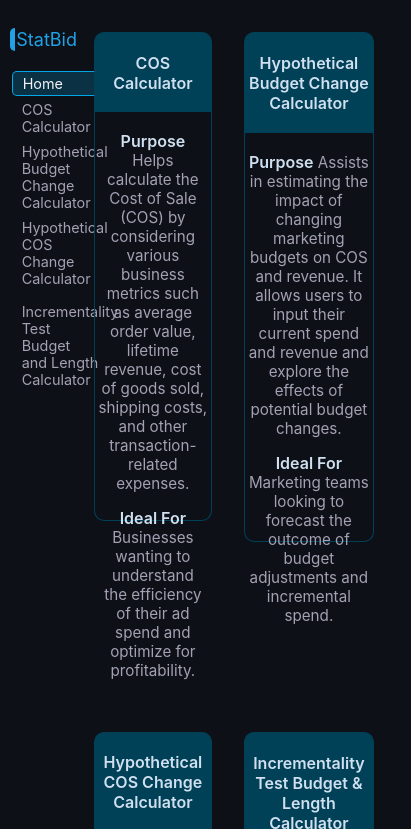
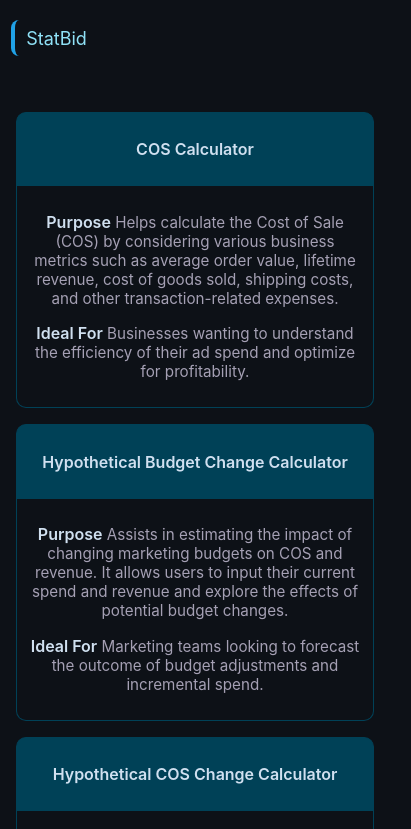
Before and after one commit to statbid/calculators, a plain HTML site: page views/pages/app/index.html in a window 390 px wide. Shown: the top 829 px of the page, 411 px wide, since content can reach past the window. Drawn offline with Linux system fonts and the light colour scheme.

Commit message:
feat: improve responsiveness

```diff
--- a/views/pages/app/css/style.css
+++ b/views/pages/app/css/style.css
@@ -58,6 +58,5 @@
 input[type="text"] {
   border: 1px solid #1d2127;
   border-radius: 5px;
-  float: right;
   background-color: transparent;
 }
--- a/views/pages/app/js/components/cos-calculator/cosCalculator.component.js
+++ b/views/pages/app/js/components/cos-calculator/cosCalculator.component.js
@@ -7,47 +7,87 @@
 
 const template = `
 <div id="cos-calc-component">
+
     <div class="form-title">
         <p>COS Calculator</p>
     </div>
-    <div class="grid-container calc-main">
-        <div class="form-body flex-column" id="metric-calculator">
+
+    <div class="calc-main">
+
+        <div class="form-body" id="metric-calculator">
             <p class="sub-section-head bottom-border-thick">Business Metrics</p>
+
             <div class="form-input" >
+                <div class="label">
                     <label for="metric_order" class="label">Average Order Value</label>
+                </div>
+                <div class="input">
                     <input type="text" id="metric-order" class="metric_us" value="200">
                 </div>
+            </div>
+
             <div class="form-input">
+                <div class="label">
                     <label>Average Lifetime Revenue</label>
+                </div>
+                <div class="input">
                     <input type="text" id="metric-revenue" class="metric_us" value="250">
                 </div>
+            </div>
+
             <div class="form-input">
+                <div class="label">
                     <label>Average Cost of Goods Sold</label>
+                </div>
+                <div class="input">
                     <input type="text" id="metric-goods" class="metric_percent" value="50">
                 </div>
+            </div>
+
             <div class="form-input">
+                <div class="label">
                     <label>Average Shipping Costs</label>
+                </div>
+                <div class="input">
                     <input type="text" id="metric-ship" class="metric_percent" value="12">
                 </div>
+            </div>
+
             <div class="form-input">
+                <div class="label">
                     <label>Average CC / Processing Fees</label>
+                </div>
+                <div class="input">
                     <input type="text" id="metric-fee" class="metric_percent" value="2.9">
                 </div>
+            </div>
+
             <div class="form-input">
+                <div class="label">
                     <label>Other Per-Transaction Expenses</label>
+                </div>
+                <div class="input">
                     <input type="text" id="metric-expense" class="metric_percent" value="5.0">
                 </div>
+            </div>
+
             <div class="form-input">
+                <div class="label">
                     <label>Optimization Options</label>
+                </div>
+                <div class="input">
                     <input type="radio" name="metric-optimize" value="0" id="metric_optimize_init" checked>
                     <label for="metric_optimize_init">Initial</label>
                     <input type="radio" name="metric-optimize" value="1" id="metric_optimize_life">
                     <label for="metric_optimize_life">Lifetime</label>
                 </div>
             </div>
+
+        </div>
+
         <div class="calculator_results">
             <p class="sub-section-head bottom-border-thick">New COS Targets for Variable Cost Channels</p>
-            <div class="flex-container">
+            <div id="result-dashboard">
                 <div>
                     <p class="grid-cell"><span id="metric_marginal" class="big-font">0 Days</span><br><br><span class="sub-title">Target Marginal COS</span></p>
                 </div>
@@ -76,34 +116,33 @@
     font-weight:600;
 }
 .sub-section-head {
-    /*color: #0081a7;*/
     color: rgba(20, 240, 250, 0.8);
-    padding: 3%;
-    font-size:1.2rem;
+    padding:3%;
+    font-size:1.1rem;
     font-weight:600;
     border: 1px solid #004157;
     background-color: rgba(220, 220, 255, 0.1);
     border-radius: 5px;
+    text-align:center;
 }
 
 .big-font {
     font-weight:600;
-    font-size:3rem;
+    font-size: 3rem;
 }
-.calc-main{
+
+.calc-main {
     margin-bottom:2%;
+    background-color: #10151f;
 }
 .flex-column {
     flex:1;
     padding:20%;
 }
-.head-card {
-
-}
 .form-title {
     color: #f0f0f0;
     background-color: #004157;
-    padding:0.5% 3%;
+    padding:0.1% 3%;
     font-size:1.5rem;
     font-weight:600;
     border-radius: 5px 5px 0px 0px;
@@ -124,6 +163,7 @@
     display:grid;
     grid-template-columns: 50% 50%;
 }
+
 .metrics-calculator {
     /*
     border-radius: 5px;
@@ -132,7 +172,7 @@
 
 .calculator_results, .form-body {
     padding:1% 3% 5% 3%;
-    background-color: #10151f;
+
 }
 .calculator_results {
     /*background-color: #0f151f;*/
@@ -144,83 +184,70 @@
     border-radius: 0px 5px 0px 0px;
 }
 
-label {
-    margin-bottom:20px;
-    width:5%;
-}
 
 input[type="radio"] {
     border: 1px solid white;
 }
+
 input[type="text"]{
     color: #0091cf;
     font-weight: 600;
     font-size:16px;
-    padding: 10px 8px;
-    width: 30%;
+    padding: 3% 2%;
     border: 1px solid #004157;
     background-color: #0f101f;
+    width:90%;
 }
+
 .form-input{
-    padding: 3% 3% 6% 3%;
+    padding: 1% 1% 5% 1%;
     border: 1px solid #004157;
     border-radius: 5px;
-    margin-bottom:0.5rem;
+    margin:0.2rem;
     background-color: rgba(50,150, 190, 0.1);
 }
 
-/* General styles */
-    #metric_calculator *,
-    #metric_calculator ::after,
-    #metric_calculator ::before {
-        box-sizing: border-box;
+
+@media only screen and (min-width: 600px){
+
 }
 
-    #metric_calculator {
-        position: relative;
-        max-width: 720px;
-        width: 100%;
-        margin: 20px auto;
-        /*background: #0c1a5b;*/
-        padding: 35px 27px 20px;
+@media only screen and (min-width: 768px){
+    input[type="text"] {
+        padding: 3% 4%;
+        width:90%;
+    }
+    .calc-main {
+        display: grid;
+        grid-template-columns: 30% 70%;
     }
 
-    #metric_calculator .metric_calculator_switch input {
-        position: absolute !important;
-        clip: rect(0, 0, 0, 0);
-        height: 1px;
-        width: 1px;
-        border: 0;
-        overflow: hidden;
+    #result-dashboard {
+        display: grid;
+        grid-template-columns: 50% 50%;
+
+    }
+    .form-input {
+        padding: 3% 5%;
+        margin:0.3rem;
     }
 
-    /* Styling other elements */
-    .metric_calculator_titel {
-        font-size: 38px;
-        text-transform: capitalize;
-        font-weight: 700;
-        text-align: center;
-        padding-bottom: 18px;
-        color: #0081a7;
+    .form-body {
+        margin:1rem;
+        margin-left:0;
+        border: 1px solid #004157;
+        border-radius:5px;
+        padding:8% 10%;
     }
 
-    .metric_calculator_divider {
-        background: rgba(245, 245, 245, .11);
-        height: 2px;
-        width: 75%;
-        margin: 0 auto 10px;
+    .calculator_results{
+        margin: 1rem;
+        margin-right:0;
     }
 
-    /* Input styles */
-    #metric_calculator input[type=text] {
-        width: 100%;
-        max-width: 200px;
-        border: 0;
-        box-shadow: inset 1px 1px 5px #060606;
-        background: #0c1a5b;
-        padding: 5px 15px;
-        color: #0081a7;
-    }`
+}
+
+`
 
 const eventHandlers = {
     cosCalculatorComponentHandler: () => {
--- a/views/pages/app/js/components/home/home.component.js
+++ b/views/pages/app/js/components/home/home.component.js
@@ -48,7 +48,6 @@
     margin: 1rem;
     color: #a5a0b4;
     font-size: 0.95rem;
-    flex:1;
   }
 
   .calculator-description-container:hover{
@@ -59,11 +58,6 @@
     color: #d0e0f0;
     font-size: 1rem;
     font-weight:600;
-  }
-
-  #home-component {
-    display: grid;
-    grid-template-columns: auto auto;
   }
   .calculator-title {
     font-weight:600;
@@ -86,6 +80,19 @@
     border-top: 0px;
     height:60%;
   }
+
+  @media only screen and (min-width: 600px){
+
+  }
+
+  @media only screen and (min-width: 768px){
+
+    #home-component {
+      display:grid;
+      grid-template-columns:25% 25% 25% 25%;
+      height: 100vh;
+    }
+  }
 `
 
 const eventHandlers = {}
--- a/views/pages/app/js/components/incrementality-test-length/incrementalityTestLength.component.js
+++ b/views/pages/app/js/components/incrementality-test-length/incrementalityTestLength.component.js
@@ -70,90 +70,7 @@
         </div>
     </div>
 </div>`
-const style = `#bl_calculator,
-    #bl_calculator * {
-        box-sizing: border-box;
-        line-height: 1.6;
-    }
-
-    #bl_calculator {
-        position: relative;
-        max-width: 720px;
-        width: 100%;
-        margin: 20px auto;
-        background: #0C1A5B;
-        padding: 35px 27px 20px;
-        box-shadow: 1px 1px 5px rgba(0, 0, 0, .2);
-    }
-
-    .bl_calculator_titel {
-        font-size: 38px;
-        text-transform: capitalize;
-        font-weight: 700;
-        text-align: center;
-        padding-bottom: 18px;
-        color: #fff;
-    }
-
-    .bl_calculator_divider {
-        background: rgba(245, 245, 245, .11);
-        height: 2px;
-        width: 75%;
-        margin: 0 auto 10px;
-    }
-
-    .bl_calculator_input_section {
-        float: left;
-        width: calc(50% - 5px);
-        margin-right: 10px;
-        padding-top: 15px;
-    }
-
-    .bl_calculator_row {
-        margin-bottom: 10px;
-        padding: 20px 0;
-        background: #f5f5f5;
-        box-shadow: 1px 1px 5px #060606;
-    }
-
-    .bl_calculator input[type="text"] {
-        width: 100%;
-        max-width: 200px;
-        border: 0;
-        box-shadow: inset 1px 1px 5px #060606;
-        background: #0C1A5B;
-        padding: 5px 15px;
-        color: #fff;
-    }
-
-    .bl_calculator_cell {
-        float: left;
-        width: 50%;
-    }
-
-    .bl_calculator_results {
-        margin-top: 20px;
-    }
-
-    @media all and (max-width: 768px) {
-        .bl_calculator_input_section {
-            float: none;
-            width: 100%;
-            margin-right: 0;
-        }
-    }
-
-    @media all and (max-width: 420px) {
-        .bl_calculator_titel {
-            font-size: 25px;
-            line-height: 28px;
-        }
-
-        .bl_calculator .bl_calculator_cell {
-            float: none;
-            width: 100%;
-        }
-    }`
+const style = ``
 const eventHandlers = {}
 
 const incrementalityTestComponent = new Component({ template, style, eventHandlers })
--- a/views/pages/app/js/components/main-panel/mainPanel.component.js
+++ b/views/pages/app/js/components/main-panel/mainPanel.component.js
@@ -12,7 +12,6 @@
   #main-panel-component {
     /*border-radius: 1%;
     border: 1px solid #1d2127;*/
-    flex:70%;
     margin-top:1rem;
     /*padding:2% 2%;   */
   }
--- a/views/pages/app/js/components/root.component.js
+++ b/views/pages/app/js/components/root.component.js
@@ -16,13 +16,29 @@
   </div>`
 
 const style = `
+/* for mobile phones*/
+
   #main-container {
     margin:auto;
-    max-width:1300px;
-    display: grid;
-    grid-template-columns: 20% 80%;
-    min-height:100vh;
-  }`
+    width:100%;
+    height:100%;
+  }
+
+  @media only screen and (min-width: 600px){
+  /* For Tablets */
+    margin:auto;
+    width:100%;
+  }
+
+  @media only screen and (min-width: 768px){
+    /* For desktop: */
+    #main-container {
+      margin:auto;
+      max-width:1300px;
+      min-height:100vh;
+    }
+  }
+  `
 
 const rootComponent = new Component({ template, style })
 
--- a/views/pages/app/js/components/side-nav-panel/sideNavPanel.component.js
+++ b/views/pages/app/js/components/side-nav-panel/sideNavPanel.component.js
@@ -25,25 +25,34 @@
 
 const template = `
   <div id="side-nav-panel-component">
-    <p id="org-name">StatBid</p>
-    ${linksTable}
+    <div id="title-menu">
+      <p id="org-name">StatBid</p>
+    </div>
+    <div id="menu-list">
+      ${linksTable}
+    </div>
   </div>`
 
 const style = `
   #org-name {
-    color: #20a2e7;
+    color: #90e2f7;
     font-size: 18px;
-    border-left: 5px solid #20a2e7;
-    border-radius: 5px;
+    border-left: 0.3rem solid #20a2e7;
+    border-radius: 0.5rem;
     padding: 2% 3%;
+  }
+
+  #title-menu {
+    position:top;
+    /*background-color: #006177;*/
+    width: 100vw;
+    padding:0.5% 3%;
   }
 
   #side-nav-panel-component {
     color: #a5a0b4;
-    flex:10%;
     height: 100%;
-    margin: 0 1rem 0 0;
-    padding: 10px;
+    padding: 0% 10% 5% 0%;
   }
 
   #links-table td {
@@ -51,7 +60,19 @@
     text-wrap: wrap;
     font-size: 0.9rem;
     border-radius: 5px;
+  }
 
+  #menu-list {
+    background-color: rgba(30,50,70, 1);
+    border-radius: 5px;
+    width:50vw;
+    padding: 5%;
+    position: absolute;
+    left: 0px;
+    top: 7rem;
+    z-index:1;
+    margin: -10% 0%;
+    display: none;
   }
 
   .current-link {
@@ -65,8 +86,32 @@
   }
 
   .hover-bg-color:hover {
-  background-color: rgba(0,180,250, 0.2);
+    background-color: rgba(0,180,250, 0.2);
   }
+
+  @media only screen and (min-width: 768px){
+    #menu-list {
+      position:absolute;
+      width: 10vW;
+      padding:5%;
+      top:10%;
+      margin:0;
+      z-index:1;
+    }
+    #title-menu {
+      position:absolute;
+      left:0px;
+      /*background-color: #006177;*/
+      width: 100vw;
+      padding:0% 2%;
+      margin:0;
+    }
+
+    #org-name{
+      padding: 0.1% 0.5%;
+    }
+  }
+
 `
 
 const eventHandlers = {
@@ -77,6 +122,19 @@
     const hypCosChangeLink = document.getElementById('hyp-cos-change-link')
     const incTestBudgetLengthLink = document.getElementById('inc-test-budget-length-link')
     homeLink.classList.add('current-link')
+
+    const orgName = document.getElementById('org-name')
+    const menuList = document.getElementById('menu-list')
+    menuList.style.display = "none"
+    let isMenuClicked = false
+    orgName.onclick = async (e) => {
+      isMenuClicked = !isMenuClicked
+      if (isMenuClicked) {
+        menuList.style.display = "block"
+      } else {
+        menuList.style.display = "none"
+      }
+    }
 
     homeLink.onclick = async (e) => {
       e.preventDefault()
--- a/views/pages/app/js/components/top-navbar/topNavbar.component.js
+++ b/views/pages/app/js/components/top-navbar/topNavbar.component.js
@@ -4,9 +4,6 @@
 
 const template = `
 <div id="top-navbar-component">
-  <!--<svg focusable="false" viewBox="0 0 24 24" id="menu-bar">
-    <path stroke="#505052" fill="none" stroke-width="1.5" d="M3 18h18v-2H3v2zm0-5h18v-2H3v2zm0-7v2h18V6H3z"></path>
-  </svg>-->
   <p id="app-title">StatBid</p>
 </div>`
 
@@ -25,11 +22,6 @@
     font-weight:600;
   }
 
-  #menu-bar {
-    width:2%;
-    height:2%;
-    margin-top:1%;
-  }
 `
 
 const eventHandlers = {}
```
Lines whose indentation alone changed are shown as unchanged.
